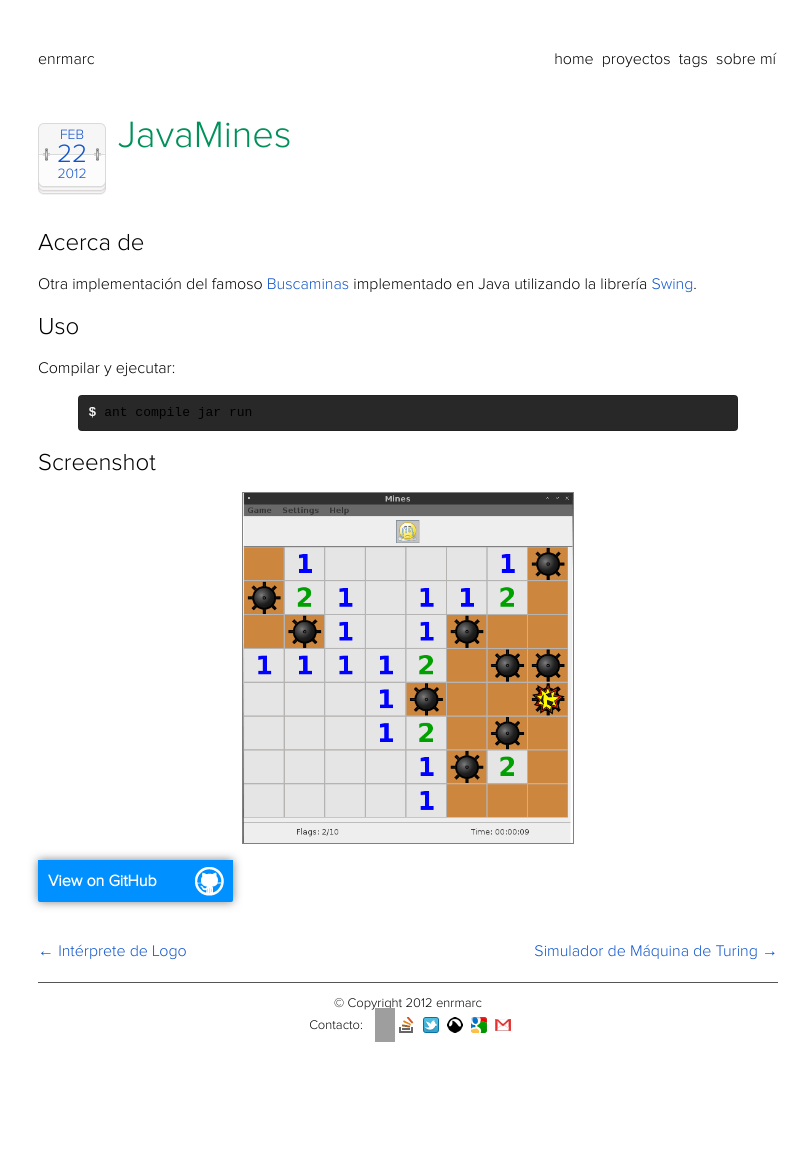
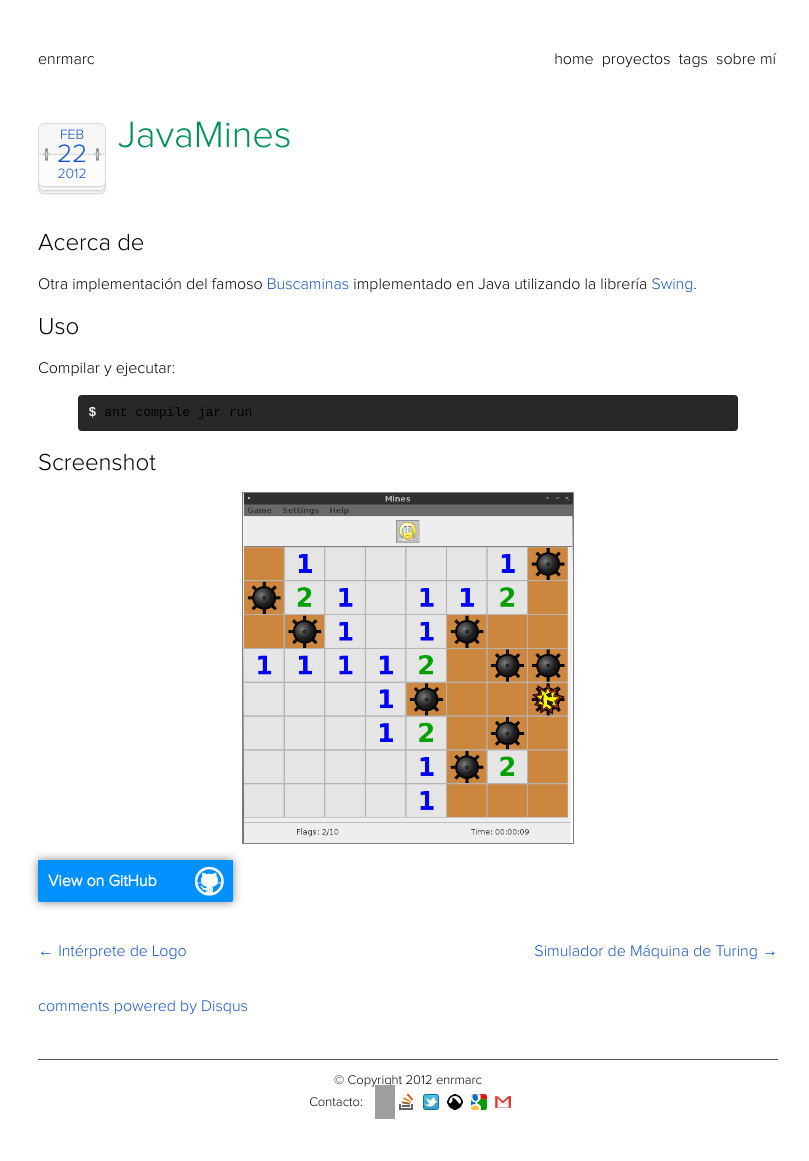
Before and after one commit to enrmarc/enrmarc.github.com, a Jekyll site: the page built from _posts/2012-02-22-JavaMines.md, in a window 1280 px wide. Shown: the whole page, without its empty margins (232-1041 px from the left). Built offline with Jekyll 4.4.1, drawn with Linux system fonts in a browser that asks for light colours; nearby versions of some CDN libraries; some web fonts are replaced; comment, search, counter and statistics services are not loaded; before the commit the page ends 1084 px from its top, so only the background shows below that; grey boxes are pictures that could not be loaded.

Commit message:
Disqus added

```diff
--- /dev/null
+++ b/_includes/disqus.html
@@ -0,0 +1,14 @@
+ <div id="disqus_thread"></div>
+        <script type="text/javascript">
+            /* * * CONFIGURATION VARIABLES: EDIT BEFORE PASTING INTO YOUR WEBPAGE * * */
+            var disqus_shortname = 'enrmarc'; // required: replace example with your forum shortname
+
+            /* * * DON'T EDIT BELOW THIS LINE * * */
+            (function() {
+                var dsq = document.createElement('script'); dsq.type = 'text/javascript'; dsq.async = true;
+                dsq.src = 'http://' + disqus_shortname + '.disqus.com/embed.js';
+                (document.getElementsByTagName('head')[0] || document.getElementsByTagName('body')[0]).appendChild(dsq);
+            })();
+        </script>
+        <noscript>Please enable JavaScript to view the <a href="http://disqus.com/?ref_noscript">comments powered by Disqus.</a></noscript>
+        <a href="http://disqus.com" class="dsq-brlink">comments powered by <span class="logo-disqus">Disqus</span></a>
--- /dev/null
+++ b/_includes/disqus2.html
@@ -0,0 +1,12 @@
+        <script type="text/javascript">
+        /* * * CONFIGURATION VARIABLES: EDIT BEFORE PASTING INTO YOUR WEBPAGE * * */
+        var disqus_shortname = 'enrmarc'; // required: replace example with your forum shortname
+
+        /* * * DON'T EDIT BELOW THIS LINE * * */
+        (function () {
+            var s = document.createElement('script'); s.async = true;
+            s.type = 'text/javascript';
+            s.src = 'http://' + disqus_shortname + '.disqus.com/count.js';
+            (document.getElementsByTagName('HEAD')[0] || document.getElementsByTagName('BODY')[0]).appendChild(s);
+        }());
+        </script>
--- a/_layouts/post.html
+++ b/_layouts/post.html
@@ -26,3 +26,8 @@
     <a href="{{ page.next.url }}">{{ page.next.title }} &rarr;</a>
     {% endif %}
 </div>
+
+<div class="comments">
+    {% include disqus.html %}
+    {% include disqus2.html %}
+</div>
--- a/_layouts/project.html
+++ b/_layouts/project.html
@@ -29,3 +29,8 @@
     <a href="{{ page.next.url }}">{{ page.next.title }} &rarr;</a>
     {% endif %}
 </div>
+
+<div class="comments">
+    {% include disqus.html %}
+    {% include disqus2.html %}
+</div>
--- a/assets/css/style.css
+++ b/assets/css/style.css
@@ -233,3 +233,7 @@
 }
 
 .social2 a:hover, #footer a:hover { top: -3px; text-decoration: none; }
+
+.comments {
+    margin-top: 55px;
+}
```
